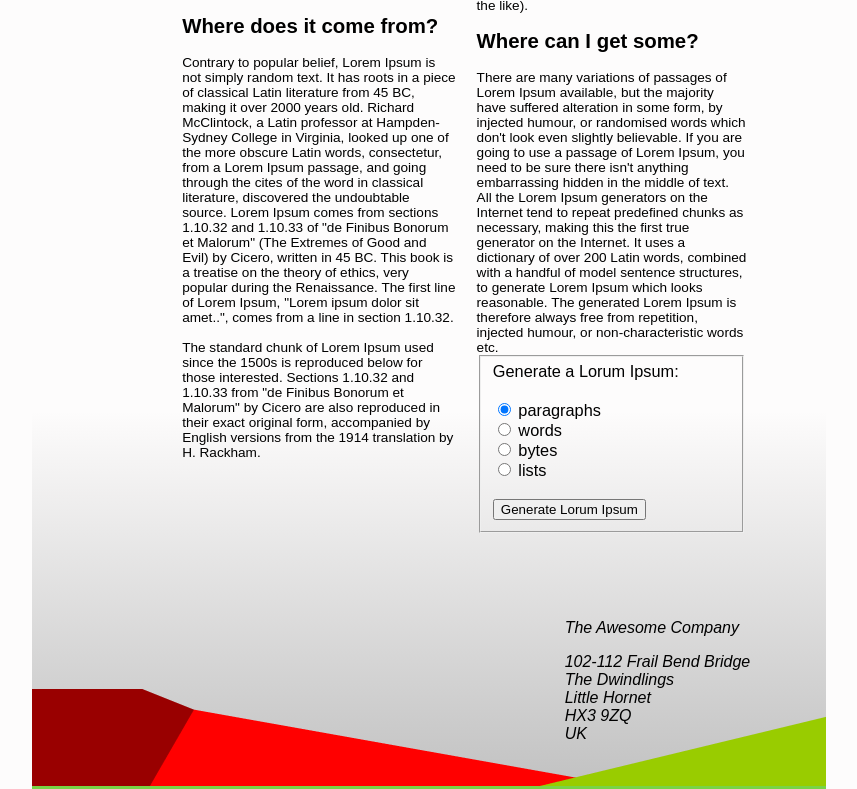
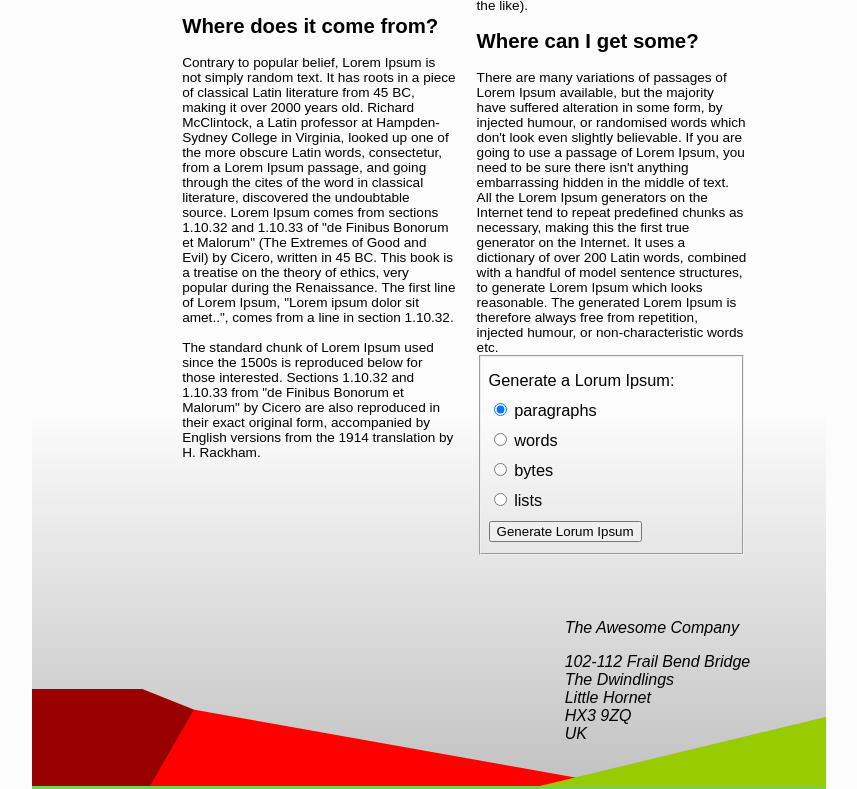
Before and after one commit to laurenrausch/M6.2, a website: page index.html in a window 1280 px wide. Shown: the part 723-1512 px from the top of the page, without its empty margins (211-1068 px from the left). Drawn offline with Linux system fonts and the light colour scheme.

Commit message:
fixing line spacing

```diff
--- a/css/style.css
+++ b/css/style.css
@@ -129,4 +129,7 @@ blockquote {
 
 fieldset {
   font-size: 1.2em;
+  padding: 8px;
+  line-height: 30px;
+
 }
```
Also changed, not shown: index.html (+1 -2 lines).
